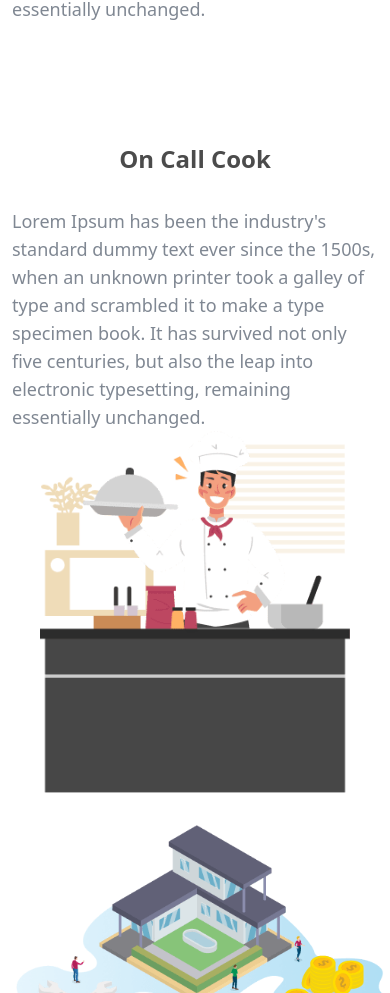
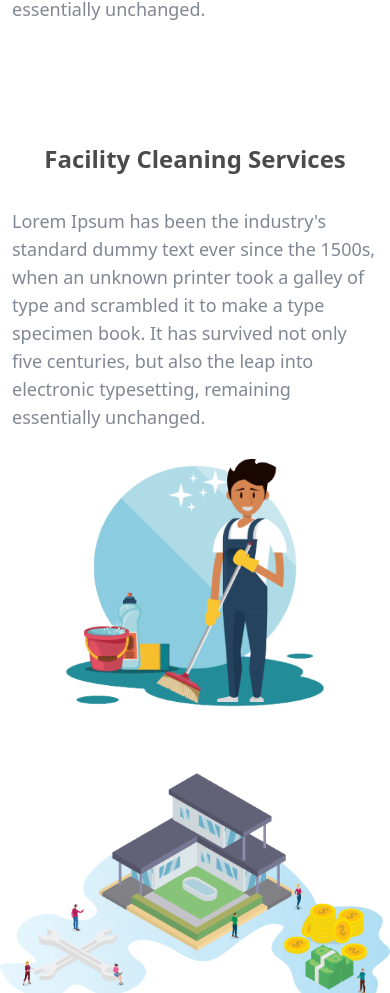
Before and after one commit to Anurag-aeroqube/Assignment-4, a React (Vite) app: page /home in a window 390 px wide. Shown: the part 3074-4067 px from the top of the page. Built offline with nearby package versions, Linux system fonts and the light colour scheme.

Commit message:
changes in home page

```diff
--- a/src/Components/Home.tsx
+++ b/src/Components/Home.tsx
@@ -60,7 +60,7 @@ const Home = () => {
       {/* on call cook */}
 
       <div className="flex flex-col md:flex-row justify-between py-10 items-center md:mb-8 md:mt-30 lg:px-20  lg:space-x-10">
-        <div className="md:w-1/2  lg:px-20">
+        <div className="md:w-1/2  lg:px-15">
           <h3 className="text-2xl sm:text-3xl text-center font-semibold mb-8 opacity-70 lg:px-20">On Call Cook</h3>
           <p className="text-gray-600 px-4 text-lg sm:text-xl text-center lg:px-5 opacity-70">
             Lorem Ipsum has been the industry's standard dummy text ever since the 1500s, when an unknown printer took a galley of type and scrambled it to make a type specimen book. It has survived not only five centuries, but also the leap into electronic typesetting, remaining essentially unchanged.
@@ -79,7 +79,7 @@ const Home = () => {
         <div className="md:w-1/2 p-15 md:px-30">
           <img src={laundary} alt="On Call Cook" className="w-full" />
         </div>
-        <div className="md:w-1/2   sm:p-4">
+        <div className="md:w-1/2 lg:px-15  sm:p-3">
           <h3 className="text-2xl sm:text-3xl text-center font-semibold opacity-70 mb-8">Laundary Services</h3>
           <p className="text-gray-600 text-lg sm:text-xl px-3 opacity-70">
             Lorem Ipsum has been the industry's standard dummy text ever since the 1500s, when an unknown printer took a galley of type and scrambled it to make a type specimen book. It has survived not only five centuries, but also the leap into electronic typesetting, remaining essentially unchanged.
@@ -91,22 +91,22 @@ const Home = () => {
       {/* facility cleaning services */}
 
       <div className="flex flex-col md:flex-row justify-between items-center mb-8 mt-30 lg:px-20  lg:space-x-10">
-        <div className="sm:w-1/2  lg:px-20">
-          <h3 className="text-2xl sm:text-3xl text-center font-semibold mb-8 opacity-70 lg:px-20">On Call Cook</h3>
+        <div className="sm:w-1/2  lg:px-15">
+          <h3 className="text-2xl sm:text-3xl text-center font-semibold mb-8 opacity-70 lg:px-20">Facility Cleaning Services</h3>
           <p className="text-gray-600 px-3 text-lg sm:text-xl lg:px-5 opacity-70">
             Lorem Ipsum has been the industry's standard dummy text ever since the 1500s, when an unknown printer took a galley of type and scrambled it to make a type specimen book. It has survived not only five centuries, but also the leap into electronic typesetting, remaining essentially unchanged.
           </p>
         </div>
         <div className="sm:1/2:w-1/2 px-10 sm:px-20">
-          <img src={cook} alt="On Call Cook" className="w-full" />
+          <img src={cleaning} alt="On Call Cook" className="w-full" />
         </div>
       </div>
 
 
       {/* maintance and repairs */}
 
-      <div className="flex flex-col md:flex-row items-center mb-8">
-        <div className="md:w-1/2 md:p-15 md:px-30">
+      <div className="flex flex-col md:flex-row items-center mb-8 lg:px-20">
+        <div className="md:w-1/2 lg:px-15">
           <img src={maintenance} alt="On Call Cook" className="w-full" />
         </div>
         <div className="md:w-1/2 py-10 md:p-4">
```
